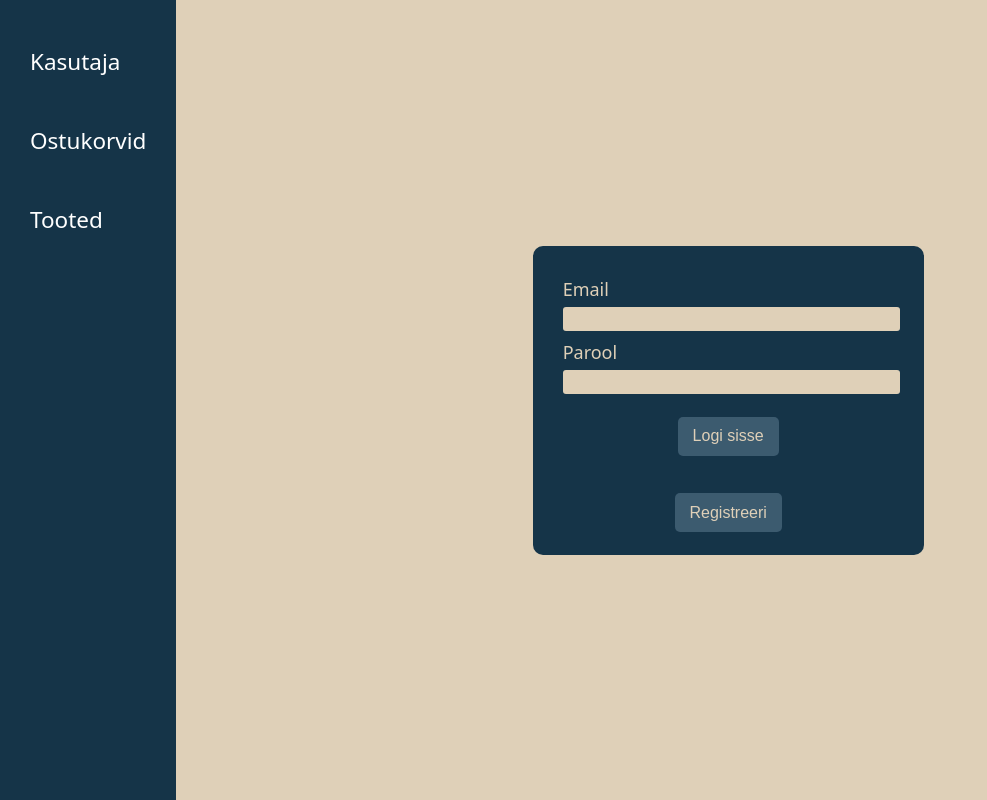
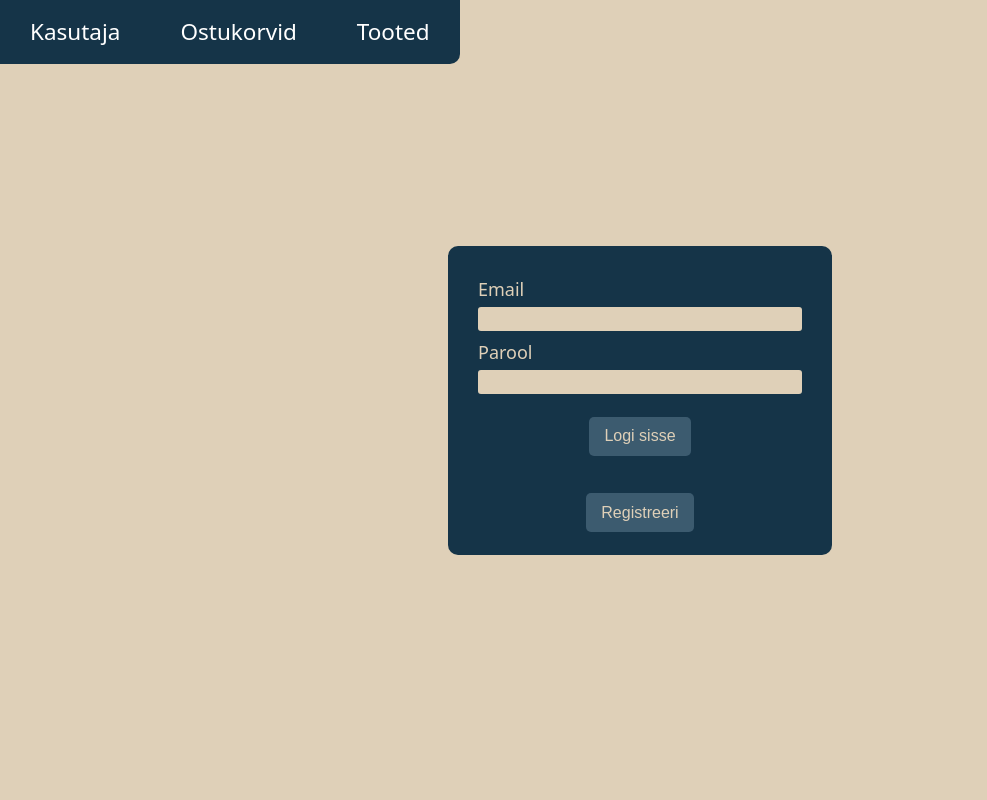
Before and after one commit to dynamyy/OOP, a React (Vite) app in the folder frontend/: page / in a window 1280 px wide. Shown: the whole page, without its empty margins (0-987 px from the left). Built offline with nearby package versions, Linux system fonts and the light colour scheme.

Commit message:
ostukorvi loomise lehekülg

```diff
--- a/frontend/src/komponendid/Menuu.jsx
+++ b/frontend/src/komponendid/Menuu.jsx
@@ -5,8 +5,8 @@ function Menuu() {
         <header className="menuu tume">
             <nav>
                 <ul>
-                    <li><a href="">Kasutaja</a></li>
-                    <li><a href="">Ostukorvid</a></li>
+                    <li><a href="/">Kasutaja</a></li>
+                    <li><a href="/uus-ostukorv">Ostukorvid</a></li>
                     <li><a href="">Tooted</a></li>
                 </ul>
             </nav>
--- a/frontend/src/staatiline/App.css
+++ b/frontend/src/staatiline/App.css
@@ -43,20 +43,18 @@
 
 .menuu {
     display: flex;
-    flex-direction: column;
+    position: fixed;
     align-items: center;
-    height: 100%;
+    height: fit-content;
     width: fit-content;
+    border-bottom-right-radius: 10px;
     z-index: 10;
 }
 
 .menuu ul {
     display: flex;
-    flex-direction: column;
     list-style-type: none;
     padding: 0;
-    gap: 3rem;
-    margin-top: 3rem;
 }
 
 .menuu ul li a {
@@ -90,3 +88,9 @@
     gap: 0.3rem;
     width: 100%;
 }
+
+.tekst-nupp-konteiner {
+    display: flex;
+    justify-content: space-between;
+    align-items: center;
+}
--- a/frontend/src/staatiline/index.css
+++ b/frontend/src/staatiline/index.css
@@ -10,6 +10,10 @@
   text-rendering: optimizeLegibility;
   -webkit-font-smoothing: antialiased;
   -moz-osx-font-smoothing: grayscale;
+}
+
+* {
+  box-sizing: border-box;
 }
 
 a {
@@ -35,3 +39,9 @@ h1 {
   font-size: 3.2em;
   line-height: 1.1;
 }
+
+/* div {
+  border: 1px;
+  border-style: dashed;
+  color: red;
+} */
```
Also changed, not shown: frontend/src/lehed/MuudaOStukorvi.jsx (added, +16 -0 lines), frontend/src/staatiline/UusOstukorv.css (added, +40 -0 lines), frontend/src/lehed/LooKasutaja.jsx (added), frontend/src/lehed/Ostukorvid.jsx (added), frontend/src/lehed/SisseLogimine.jsx (added), frontend/src/lehed/Tooted.jsx (added).
